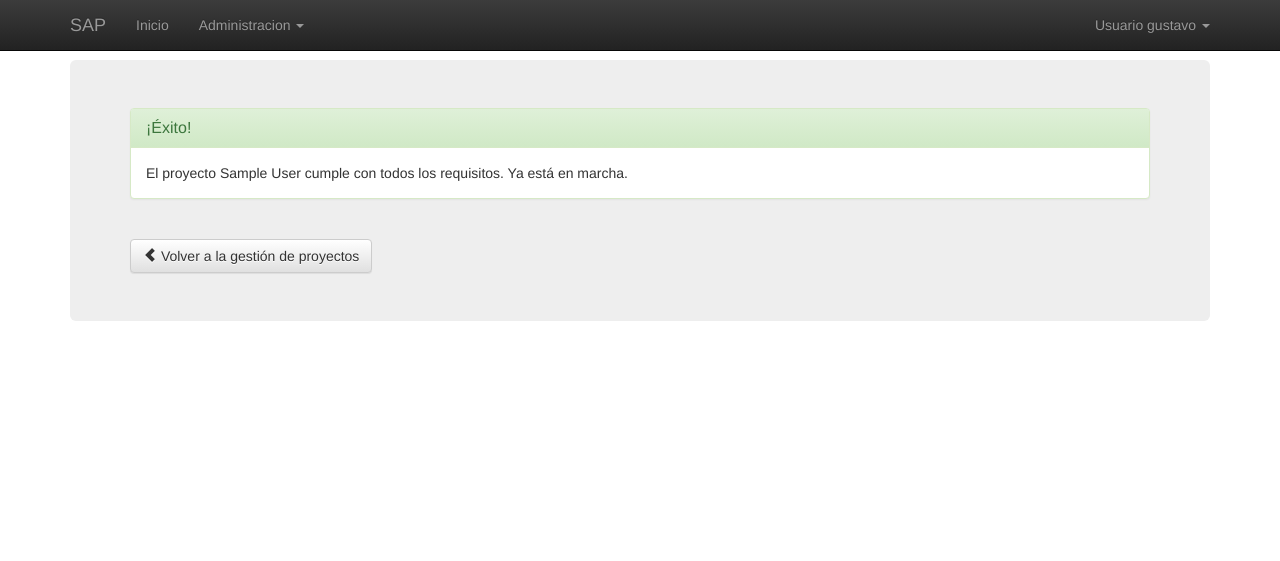
After one commit to 9andresc/proyecto-sap, a Django app: page /administracion/gestion_proyectos/iniciar_proyecto/1/ in a window 1280 px wide. The commit adds this page. Shown: the top 561 px of the page. Run offline with Django 3.2, Linux system fonts and the light colour scheme; a user stored in the database is signed in; data comes from the database, SQL or seed files in the repository; tables that the repository leaves empty hold one stand-in row (values such as "Sample post"); some libraries are stand-ins or nearby versions.

Commit message:
Agregado iniciar proyecto

```diff
--- a/sap/administracion/templates/proyecto/gestion_proyectos.html
+++ b/sap/administracion/templates/proyecto/gestion_proyectos.html
@@ -36,7 +36,7 @@
                     			<td><a class="btn btn-xs btn-default" href="/administracion/gestion_proyectos/roles/proyecto/{{ p.id }}/"><span class="glyphicon glyphicon-cog"></span> Roles</a></td>
                     			<td><a class="btn btn-xs btn-default" href="/administracion/gestion_proyectos/comite/proyecto/{{ p.id }}/"><span class="glyphicon glyphicon-cog"></span> Comité</a></td>
                     			<td><a class="btn btn-xs btn-default" href="/administracion/gestion_proyectos/proyecto/{{ p.id }}/"><span class="glyphicon glyphicon-search"></span> Visualizar</a></td>
-                    			<td><a class="btn btn-xs btn-default" href="/administracion/gestion_proyectos/proyecto/{{ p.id }}/"><span class="glyphicon glyphicon-play"></span> Iniciar</a></td>
+                    			<td><a class="btn btn-xs btn-default" href="/administracion/gestion_proyectos/iniciar_proyecto/{{ p.id }}/"><span class="glyphicon glyphicon-play"></span> Iniciar</a></td>
                 			</tr>
                 		{% endfor %}
                 	</tbody>
--- /dev/null
+++ b/sap/administracion/templates/proyecto/iniciar_proyecto.html
@@ -0,0 +1,36 @@
+{% extends "base.html" %}
+{% block title %}SAP - Confirmación de inicio del proyecto {{ proyecto.nombre }}{% endblock %}
+{% block content %}
+<div class="jumbotron">
+	<div class="bs-example">
+		{% if valido %}
+			<div class="panel panel-success">
+      			<div class="panel-heading">
+        			<h3 class="panel-title">¡Éxito!</h3>
+      			</div>
+      			<div class="panel-body">
+        			El proyecto {{ proyecto.nombre }} cumple con todos los requisitos. Ya está en marcha.
+      			</div>
+      		</div>
+		{% else %}
+			<div class="panel panel-warning">
+      			<div class="panel-heading">
+        			<h3 class="panel-title">¡Alto ahí!</h3>
+      			</div>
+      			<div class="panel-body">
+        			El proyecto {{ proyecto.nombre }} no cumple con todos los requisitos para iniciar. A continuación, un listado de todos los requisitos a cumplir:
+					<br><br>
+					<ul class="list-styled">
+						<li>El proyecto debe poseer un lider.</li>
+        				<li>El proyecto debe poseer al menos un miembro en su comite de cambios.</li>
+        				<li>El proyecto debe poseer al menos una fase.</li>
+        				<li>El proyecto debe poseer al menos un rol.</li>
+					</ul>
+      			</div>
+      		</div>
+		{% endif %}
+	</div>
+	<br>
+	<a class="btn btn-default" href="{% url 'vista_gestion_proyectos' %}"><span class="glyphicon glyphicon-chevron-left"></span> Volver a la gestión de proyectos</a>
+</div>
+{% endblock %}
--- a/sap/administracion/urls.py
+++ b/sap/administracion/urls.py
@@ -11,6 +11,7 @@ from administracion.views import usuarios_proyecto_view, proyecto_agregar_usuari
 from administracion.views import fases_proyecto_view, proyecto_agregar_fase_view, confirmacion_proyecto_agregar_fase_view, proyecto_quitar_fase_view
 from administracion.views import roles_proyecto_view, proyecto_agregar_rol_view, confirmacion_proyecto_agregar_rol_view, proyecto_quitar_rol_view
 from administracion.views import comite_proyecto_view, proyecto_agregar_miembro_view, confirmacion_proyecto_agregar_miembro_view, proyecto_quitar_miembro_view
+from administracion.views import iniciar_proyecto_view
 
 urlpatterns = patterns('',
     url(r'^administracion/gestion_usuarios/$', gestion_usuarios_view, name="vista_gestion_usuarios"),
@@ -58,4 +59,5 @@ urlpatterns = patterns('',
     url(r'^administracion/gestion_proyectos/agregar_miembro_comite/proyecto/(?P<id_proyecto>.*)/$', proyecto_agregar_miembro_view, name="vista_proyecto_agregar_miembro"),
     url(r'^administracion/gestion_proyectos/confirmacion_agregar_miembro/proyecto/(?P<id_proyecto>.*)/(?P<id_usuario>.*)/$', confirmacion_proyecto_agregar_miembro_view, name="vista_confirmacion_proyecto_agregar_miembro"),
     url(r'^administracion/gestion_proyectos/quitar_miembro/proyecto/(?P<id_proyecto>.*)/(?P<id_usuario>.*)/$', proyecto_quitar_miembro_view, name="vista_proyecto_quitar_miembro"),
+    url(r'^administracion/gestion_proyectos/iniciar_proyecto/(?P<id_proyecto>.*)/$', iniciar_proyecto_view, name="vista_iniciar_proyecto"),
 )
--- a/sap/administracion/views.py
+++ b/sap/administracion/views.py
@@ -727,3 +727,24 @@ def proyecto_quitar_miembro_view(request, id_proyecto, id_usuario):
     proyecto.save()
     ctx = {'proyecto':proyecto, 'usuario':usuario}
     return render_to_response('proyecto/quitar_miembro.html', ctx, context_instance=RequestContext(request))
+
+@login_required(login_url='/login/')
+def iniciar_proyecto_view(request, id_proyecto):
+    """
+    Permite arrancar un proyecto si es que se cumplen todas las condiciones mencionadas abajo:
+        - El proyecto debe poseer un lider.
+        - El proyecto debe poseer al menos un miembro en su comite de cambios.
+        - El proyecto debe poseer al menos una fase.
+        - El proyecto debe poseer al menos un rol.
+    """
+    proyecto = Proyecto.objects.get(id=id_proyecto)
+    valido = False
+    if proyecto.usuario_lider and proyecto.comite_de_cambios.count() > 0 and proyecto.fases.count() > 0 and proyecto.roles.count() > 0:
+        valido = True
+        proyecto.estado = 1
+        proyecto.save()
+        ctx = {'proyecto':proyecto, 'valido':valido}
+        return render_to_response('proyecto/iniciar_proyecto.html', ctx, context_instance=RequestContext(request))
+    else:
+        ctx = {'proyecto':proyecto, 'valido':valido}
+        return render_to_response('proyecto/iniciar_proyecto.html', ctx, context_instance=RequestContext(request))
```
